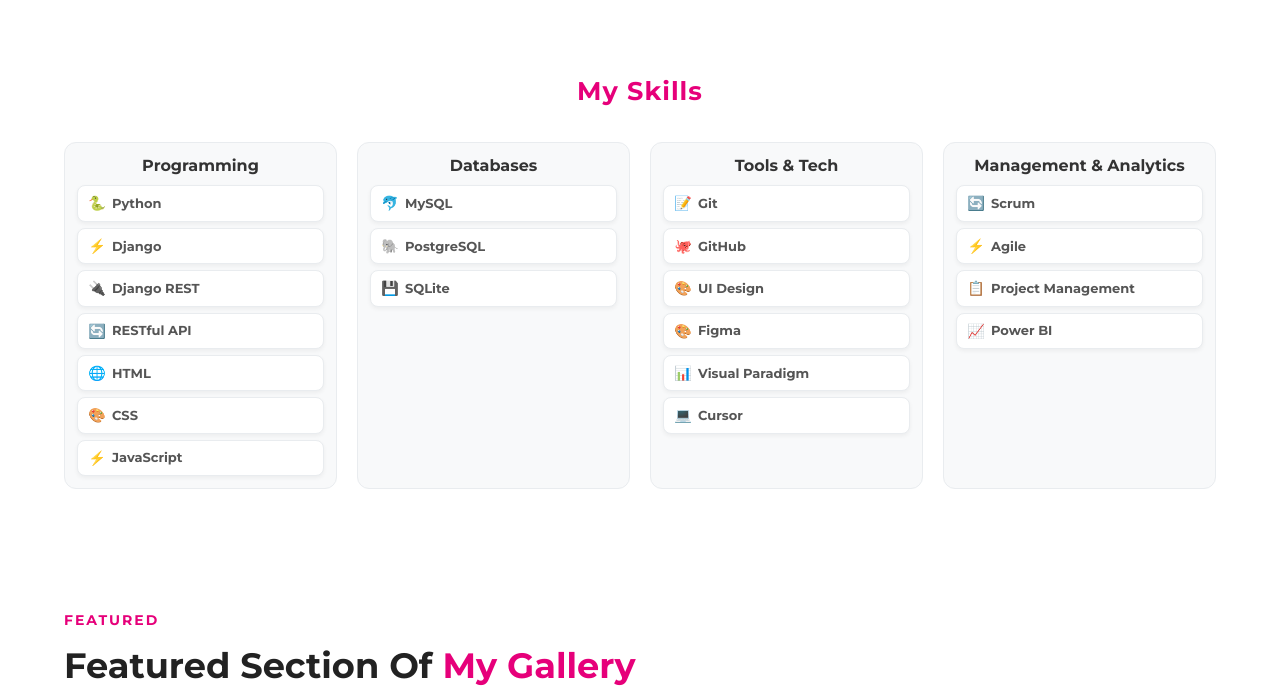
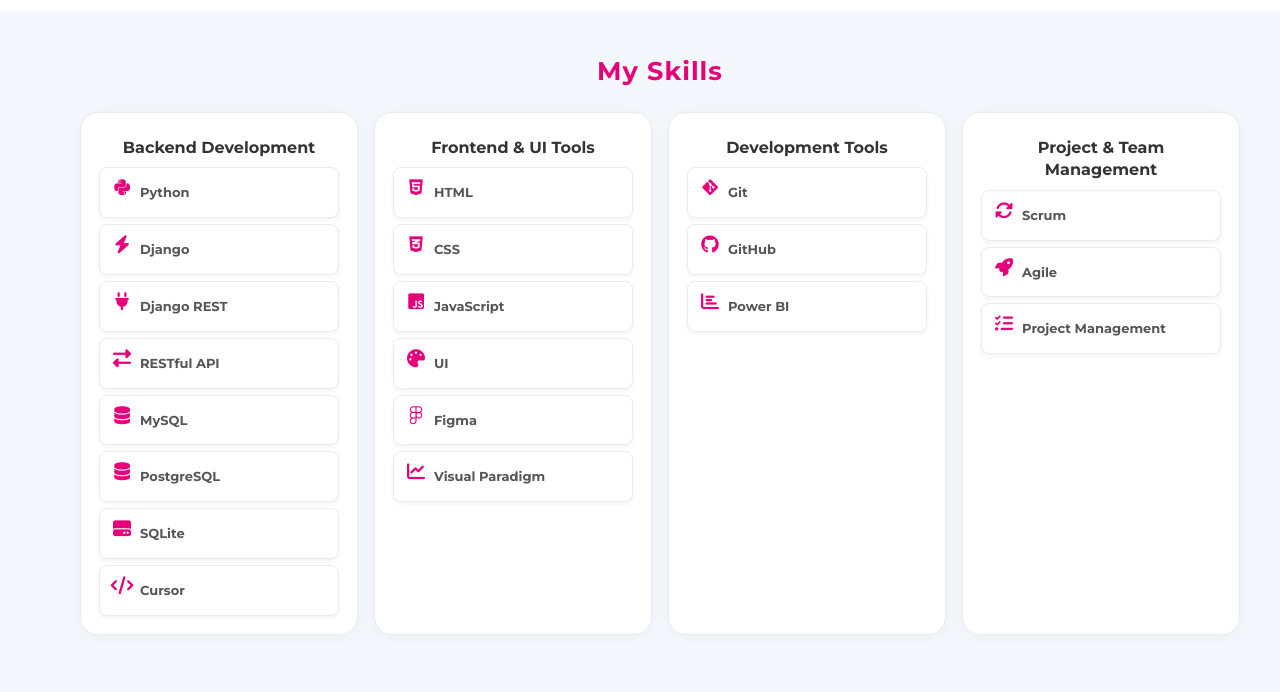
Before and after one commit to sara-hsz/sara-hsz.github.io, a plain HTML site: page index.html in a window 1280 px wide. Shown: the part 1685-2377 px from the top of the page. Drawn offline with Linux system fonts and the light colour scheme.

Commit message:
finalized skill section

```diff
--- a/css/style.css
+++ b/css/style.css
@@ -7,6 +7,7 @@
   padding-top: 56px;
   font-size: 16px;
   line-height: 1.6;
+  overflow-x: hidden;
 }
 
 /* Typography Scale */
@@ -84,6 +85,7 @@
   right: 0;
   z-index: 1000;
   transition: all 0.3s ease;
+  width: 100%;
 }
 
 .main-header.sticky {
@@ -102,12 +104,17 @@
   display: flex;
   align-items: center;
   justify-content: space-between;
+  width: 100%;
+  max-width: 1200px;
+  margin: 0 auto;
+  padding: 0 20px;
 }
 
 .main-nav {
   position: absolute;
   left: 50%;
   transform: translateX(-50%);
+  width: auto;
 }
 .main-nav ul {
   list-style: none;
@@ -483,15 +490,16 @@
 }
 
 .skills-category {
-  background: #f8f9fa;
+  background: #fff;
   border-radius: 12px;
   padding: 12px;
   border: 1px solid #e9ecef;
   transition: all 0.3s ease;
+  box-shadow: 0 2px 8px rgba(0,0,0,0.05);
 }
 
 .skills-category:hover {
-  background: #e9ecef;
+  background: #f8f9fa;
   transform: translateY(-2px);
   box-shadow: 0 4px 12px rgba(0,0,0,0.1);
 }
@@ -520,6 +528,23 @@
   gap: 6px;
   transition: all 0.2s ease;
   box-shadow: 0 2px 4px rgba(0,0,0,0.05);
+  opacity: 0;
+  transform: translateY(20px);
+}
+
+@keyframes fadeInUp {
+  from {
+    opacity: 0;
+    transform: translateY(20px);
+  }
+  to {
+    opacity: 1;
+    transform: translateY(0);
+  }
+}
+
+.skill-card.animate {
+  animation: fadeInUp 0.8s ease forwards;
 }
 
 .skill-card:hover {
@@ -529,10 +554,22 @@
 }
 
 .skill-icon {
-  font-size: 14px;
+  font-size: 18px;
   display: inline-block;
-  width: 18px;
+  width: 24px;
   text-align: center;
+  color: #e6007a;
+  margin-bottom: 8px;
+}
+
+.skill-icon i {
+  color: #e6007a;
+  transition: all 0.3s ease;
+}
+
+.skill-card:hover .skill-icon i {
+  transform: scale(1.1);
+  color: #ff1a8c;
 }
 
 .skill-name {
@@ -1252,14 +1289,20 @@
   margin-top: 8px;
 }
 .skills {
-  background: #fff;
-  padding: 60px 0;
+  background: #f4f7fb;
+  padding: 60px 60px 60px 60px;
+  min-height: 100vh;
+  display: flex;
+  flex-direction: column;
+  align-items: center;
+  scroll-margin-top: 56px; /* This accounts for the fixed header height */
 }
 
 .skills-header {
   text-align: center;
-  margin-bottom: 12px;
-  margin-top: 0px;
+  margin-top: 40px;
+  margin-bottom: 20px;
+  width: 100%;
 }
 
 .skills-header .section-label {
@@ -1269,13 +1312,53 @@
   letter-spacing: 1px;
   text-transform: none;
   margin: 0;
+  display: block;
+  margin-bottom: 10px;
+  transition: all 0.3s ease;
+}
+
+.skills-header .section-label:hover {
+  transform: scale(1.05);
+  color: #ff6b9d;
 }
 
 .skills-section {
   display: grid;
-  grid-template-columns: 1fr 1fr 1fr 1fr;
-  gap: 20px;
-  margin-top: 30px;
+  grid-template-columns: repeat(4, 1fr);
+  gap: 16px;
+  margin-top: 0px;
+}
+
+.skills-category {
+  width: 100%;
+  max-width: none;
+  min-width: 0;
+  margin: 0;
+  box-sizing: border-box;
+  background: #fff;
+  border-radius: 18px;
+  box-shadow: 0 2px 16px rgba(0,0,0,0.04);
+  padding: 24px 18px 18px 18px;
+}
+
+/* Specific styling for Development Tools to make it more compact */
+.skills-category:nth-child(3) {
+  min-height: 180px;
+}
+
+/* Responsive design for smaller screens */
+@media (max-width: 1200px) {
+  .skills-section {
+    grid-template-columns: 1fr 1fr;
+    gap: 15px;
+  }
+}
+
+@media (max-width: 768px) {
+  .skills-section {
+    grid-template-columns: 1fr;
+    gap: 15px;
+  }
 }
 .story-layout {
   display: flex;
@@ -1372,3 +1455,19 @@
   font-weight: 500;
   color: #333;
 }
+.skills {
+  padding-top: 0 !important;
+  margin-top: 0 !important;
+}
+
+.skills .container {
+  width: 100%;
+  max-width: 1200px;
+  margin: 0 auto;
+  padding: 0 20px;
+}
+
+/* Section Scroll Behavior */
+section {
+  scroll-margin-top: 56px;
+}
--- a/index.html
+++ b/index.html
@@ -10,6 +10,7 @@
   <meta http-equiv="Expires" content="0">
   <link rel="stylesheet" href="css/style.css">
   <link href="https://fonts.googleapis.com/css?family=Montserrat:400,700&display=swap" rel="stylesheet">
+  <link rel="stylesheet" href="https://cdnjs.cloudflare.com/ajax/libs/font-awesome/6.4.0/css/all.min.css">
 </head>
 <body>
   <header class="main-header">
@@ -81,9 +82,6 @@
             <div class="story-content">
               <h3 class="story-title">My Story</h3>
               <p>Backend developer with over two years of <strong>Python</strong> and <strong>Django</strong> experience, skilled in building scalable web applications, designing <strong>RESTful APIs</strong>, optimizing database-driven applications (<strong>PostgreSQL</strong>, <strong>MySQL</strong>, <strong>SQLite</strong>), creating interactive dashboards, and automating data-processing and reporting workflows. Comfortable leading <strong>Agile</strong> sprints in <strong>Jira</strong> and collaborating with cross-functional teams. An engineering background provides a structured, analytical approach to delivering maintainable, high-performance systems.</p>
-              <p>I enjoy the problem-solving side of backend development—especially turning complex ideas into clean, efficient systems. I'm always exploring new tools, refining my workflow, and challenging myself to write better, more maintainable code.</p>
-              <p>I hold a Master's degree in Industrial Engineering with a focus on <strong>Project Management</strong> from the University of Tehran. I speak <strong>English</strong>, <strong>Turkish</strong>, and <strong>Farsi</strong>, which helps me connect and collaborate with teams from diverse backgrounds and perspectives.</p>
-              <div class="info-boxes">
                 <div class="info-box">
                   <span class="info-number">28</span>
                   <span class="info-label">Years Old</span>
@@ -106,102 +104,102 @@
       </div>
       <div class="skills-section">
         <div class="skills-category">
-          <h3 class="category-title">Programming</h3>
+          <h3 class="category-title">Backend Development</h3>
           <div class="skills-grid">
             <div class="skill-card">
-              <span class="skill-icon">🐍</span>
+              <span class="skill-icon"><i class="fab fa-python"></i></span>
               <span class="skill-name">Python</span>
             </div>
             <div class="skill-card">
-              <span class="skill-icon">⚡</span>
+              <span class="skill-icon"><i class="fas fa-bolt"></i></span>
               <span class="skill-name">Django</span>
             </div>
             <div class="skill-card">
-              <span class="skill-icon">🔌</span>
+              <span class="skill-icon"><i class="fas fa-plug"></i></span>
               <span class="skill-name">Django REST</span>
             </div>
             <div class="skill-card">
-              <span class="skill-icon">🔄</span>
+              <span class="skill-icon"><i class="fas fa-exchange-alt"></i></span>
               <span class="skill-name">RESTful API</span>
             </div>
             <div class="skill-card">
-              <span class="skill-icon">🌐</span>
-              <span class="skill-name">HTML</span>
-            </div>
-            <div class="skill-card">
-              <span class="skill-icon">🎨</span>
-              <span class="skill-name">CSS</span>
-            </div>
-            <div class="skill-card">
-              <span class="skill-icon">⚡</span>
-              <span class="skill-name">JavaScript</span>
-            </div>
-          </div>
-        </div>
-        <div class="skills-category">
-          <h3 class="category-title">Databases</h3>
-          <div class="skills-grid">
-            <div class="skill-card">
-              <span class="skill-icon">🐬</span>
+              <span class="skill-icon"><i class="fas fa-database"></i></span>
               <span class="skill-name">MySQL</span>
             </div>
             <div class="skill-card">
-              <span class="skill-icon">🐘</span>
+              <span class="skill-icon"><i class="fas fa-database"></i></span>
               <span class="skill-name">PostgreSQL</span>
             </div>
             <div class="skill-card">
-              <span class="skill-icon">💾</span>
+              <span class="skill-icon"><i class="fas fa-hdd"></i></span>
               <span class="skill-name">SQLite</span>
             </div>
-          </div>
-        </div>
-        <div class="skills-category">
-          <h3 class="category-title">Tools & Tech</h3>
-          <div class="skills-grid">
             <div class="skill-card">
-              <span class="skill-icon">📝</span>
-              <span class="skill-name">Git</span>
-            </div>
-            <div class="skill-card">
-              <span class="skill-icon">🐙</span>
-              <span class="skill-name">GitHub</span>
-            </div>
-            <div class="skill-card">
-              <span class="skill-icon">🎨</span>
-              <span class="skill-name">UI Design</span>
-            </div>
-            <div class="skill-card">
-              <span class="skill-icon">🎨</span>
-              <span class="skill-name">Figma</span>
-            </div>
-            <div class="skill-card">
-              <span class="skill-icon">📊</span>
-              <span class="skill-name">Visual Paradigm</span>
-            </div>
-            <div class="skill-card">
-              <span class="skill-icon">💻</span>
+              <span class="skill-icon"><i class="fas fa-code"></i></span>
               <span class="skill-name">Cursor</span>
             </div>
           </div>
         </div>
         <div class="skills-category">
-          <h3 class="category-title">Management & Analytics</h3>
+          <h3 class="category-title">Frontend & UI Tools</h3>
           <div class="skills-grid">
             <div class="skill-card">
-              <span class="skill-icon">🔄</span>
+              <span class="skill-icon"><i class="fab fa-html5"></i></span>
+              <span class="skill-name">HTML</span>
+            </div>
+            <div class="skill-card">
+              <span class="skill-icon"><i class="fab fa-css3-alt"></i></span>
+              <span class="skill-name">CSS</span>
+            </div>
+            <div class="skill-card">
+              <span class="skill-icon"><i class="fab fa-js-square"></i></span>
+              <span class="skill-name">JavaScript</span>
+            </div>
+            <div class="skill-card">
+              <span class="skill-icon"><i class="fas fa-palette"></i></span>
+              <span class="skill-name">UI</span>
+            </div>
+            <div class="skill-card">
+              <span class="skill-icon"><i class="fab fa-figma"></i></span>
+              <span class="skill-name">Figma</span>
+            </div>
+            <div class="skill-card">
+              <span class="skill-icon"><i class="fas fa-chart-line"></i></span>
+              <span class="skill-name">Visual Paradigm</span>
+            </div>
+          </div>
+        </div>
+        <div class="skills-category">
+          <h3 class="category-title">Development Tools</h3>
+          <div class="skills-grid">
+            <div class="skill-card">
+              <span class="skill-icon"><i class="fab fa-git-alt"></i></span>
+              <span class="skill-name">Git</span>
+            </div>
+            <div class="skill-card">
+              <span class="skill-icon"><i class="fab fa-github"></i></span>
+              <span class="skill-name">GitHub</span>
+            </div>
+            <div class="skill-card">
+              <span class="skill-icon"><i class="fas fa-chart-bar"></i></span>
+              <span class="skill-name">Power BI</span>
+            </div>
+          </div>
+        </div>
+        <div class="skills-category">
+          <h3 class="category-title">Project & Team Management</h3>
+          <div class="skills-grid">
+            <div class="skill-card">
+              <span class="skill-icon"><i class="fas fa-sync-alt"></i></span>
               <span class="skill-name">Scrum</span>
             </div>
             <div class="skill-card">
-              <span class="skill-icon">⚡</span>
+              <span class="skill-icon"><i class="fas fa-rocket"></i></span>
               <span class="skill-name">Agile</span>
             </div>
             <div class="skill-card">
-              <span class="skill-icon">📋</span>
+              <span class="skill-icon"><i class="fas fa-tasks"></i></span>
               <span class="skill-name">Project Management</span>
-            </div>
-            <div class="skill-card">
-              <span class="skill-icon">📈</span>
-              <span class="skill-name">Power BI</span>
             </div>
           </div>
         </div>
--- a/js/script.js
+++ b/js/script.js
@@ -1,16 +1,13 @@
 // Header and Navigation Functionality
 document.addEventListener('DOMContentLoaded', function() {
     // Smooth scrolling for navigation links
-    const navLinks = document.querySelectorAll('.main-nav a[href^="#"]');
-    navLinks.forEach(link => {
-        link.addEventListener('click', function(e) {
+    document.querySelectorAll('a[href^="#"]').forEach(anchor => {
+        anchor.addEventListener('click', function (e) {
             e.preventDefault();
-            const targetId = this.getAttribute('href');
-            const targetSection = document.querySelector(targetId);
-            if (targetSection) {
-                targetSection.scrollIntoView({
-                    behavior: 'smooth',
-                    block: 'start'
+            const target = document.querySelector(this.getAttribute('href'));
+            if (target) {
+                target.scrollIntoView({
+                    behavior: 'smooth'
                 });
             }
         });
@@ -84,3 +81,43 @@
         });
     }
 });
+
+// Skill cards animation
+function animateSkillCards() {
+    const categories = document.querySelectorAll('.skills-category');
+
+    categories.forEach(category => {
+        const cards = category.querySelectorAll('.skill-card');
+        let delay = 200; // Initial delay for first card in each category
+
+        cards.forEach((card, index) => {
+            setTimeout(() => {
+                card.classList.add('animate');
+            }, delay);
+            delay += 200; // Add delay for next card in the same category
+        });
+    });
+}
+
+// Intersection Observer for skills section
+const skillsSection = document.querySelector('.skills');
+const skillsObserver = new IntersectionObserver((entries) => {
+    entries.forEach(entry => {
+        if (entry.isIntersecting) {
+            animateSkillCards();
+            skillsObserver.unobserve(entry.target); // Only animate once
+        }
+    });
+}, { threshold: 0.2 }); // Trigger when 20% of the section is visible
+
+if (skillsSection) {
+    skillsObserver.observe(skillsSection);
+}
+
+// Also trigger animation if skills section is already visible on page load
+document.addEventListener('DOMContentLoaded', () => {
+    const skillsSection = document.querySelector('.skills');
+    if (skillsSection && window.scrollY + window.innerHeight > skillsSection.offsetTop) {
+        animateSkillCards();
+    }
+});
```
